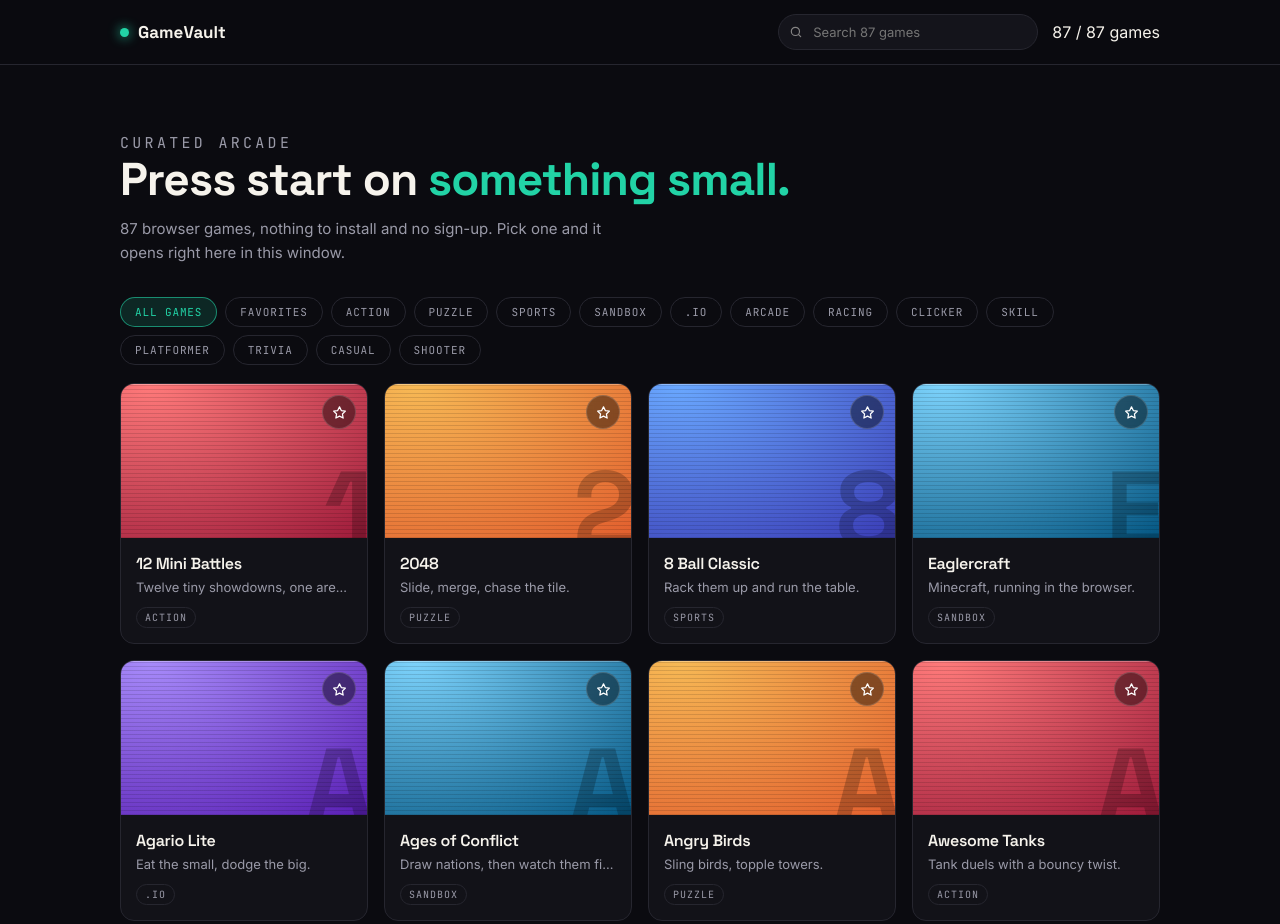
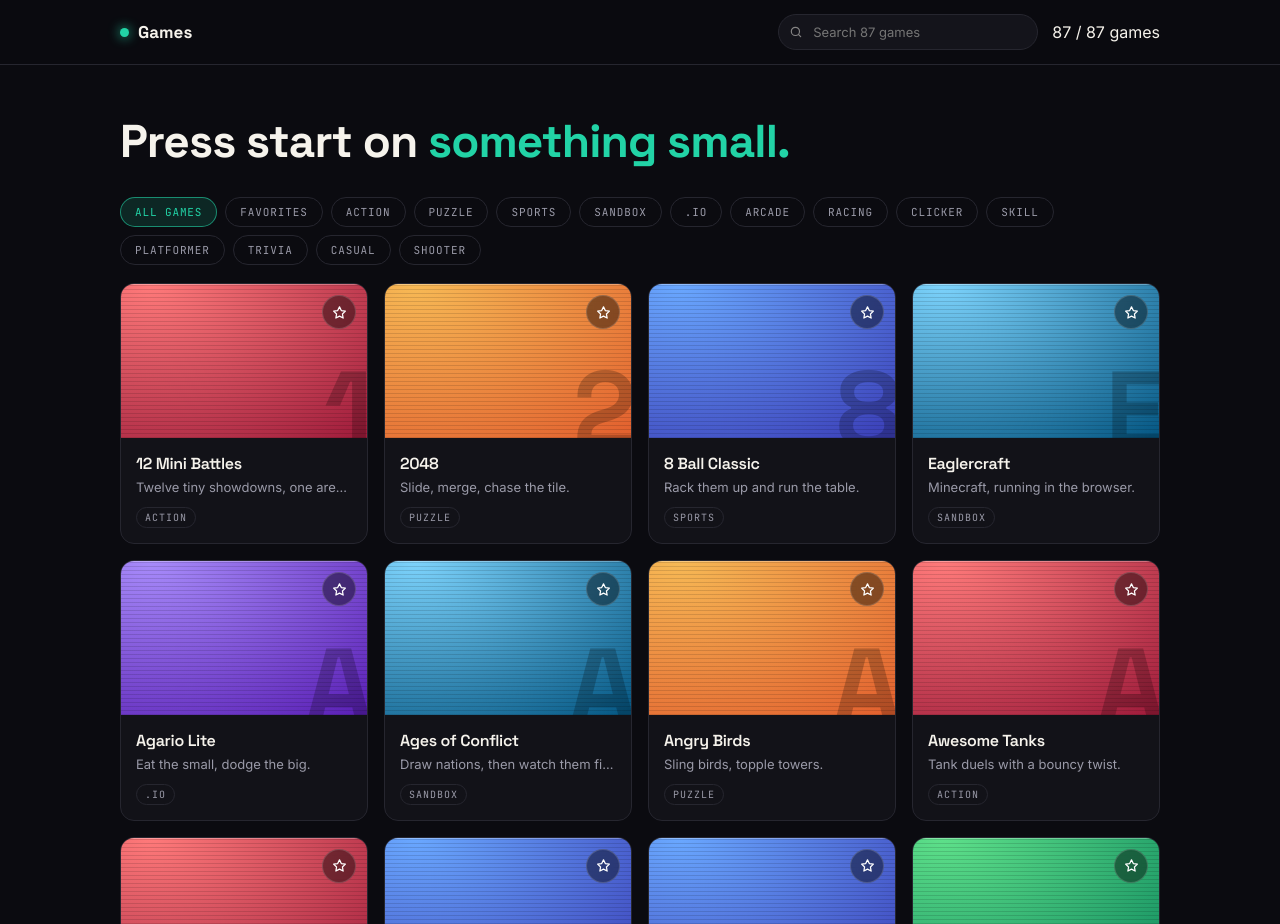
Before and after one commit to googleOfficialDot/Google, a plain HTML site: page index.html in a window 1280 px wide. Shown: the top 924 px of the page. Drawn offline with Linux system fonts and the light colour scheme.

Commit message:
changed stuff in index

```diff
--- a/index.html
+++ b/index.html
@@ -328,14 +328,11 @@ function continueHTML() {
 function renderLibrary() {
   document.getElementById("view").innerHTML =
     '<section class="hero">' +
-      '<p class="mono">Curated arcade</p>' +
       '<h1>Press start on <span>something small.</span></h1>' +
-      '<p>' + GAMES.length + ' browser games, nothing to install and no sign-up. Pick one and it opens right here in this window.</p>' +
     '</section>' +
     continueHTML() +
     '<div class="filters">' + filtersHTML() + '</div>' +
     '<div class="grid" id="grid">' + gridHTML() + '</div>' +
-    '<p class="note">Every game is a single HTML file sitting next to this page, loaded only when you pick it. Favorites, recently played and each game\u2019s own progress stay in this browser only.</p>';
   updateCount();
 }
 
@@ -498,7 +495,7 @@ document.addEventListener("input", (e) => {
 /* ── boot ─────────────────────────────────────────────────── */
 document.getElementById("app").innerHTML =
   '<header class="top"><div class="wrap top-inner">' +
-    '<a class="brand" href="#/"><span class="dot"></span>GameVault</a>' +
+    '<a class="brand" href="#/"><span class="dot"></span>Games</a>' +
     '<div class="search">' +
       '<svg width="14" height="14" viewBox="0 0 24 24" fill="none" stroke="currentColor" stroke-width="2" stroke-linecap="round"><circle cx="11" cy="11" r="7"/><path d="m20 20-3.5-3.5"/></svg>' +
       '<input id="search" type="search" placeholder="Search ' + GAMES.length + ' games" autocomplete="off" aria-label="Search games">' +
```
